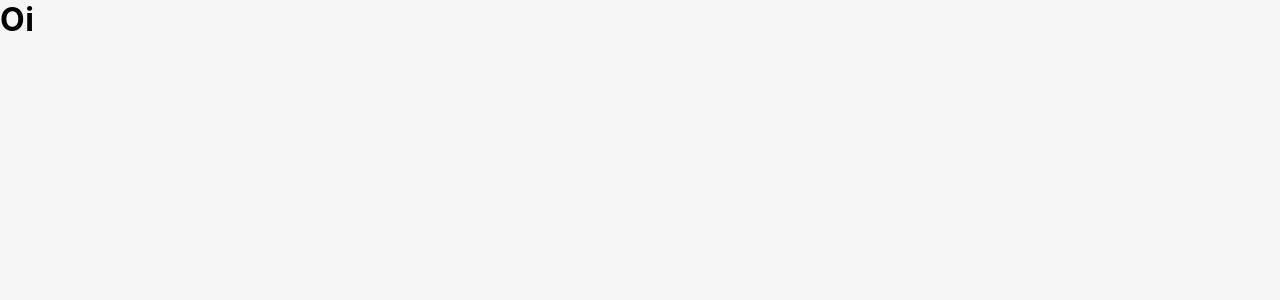
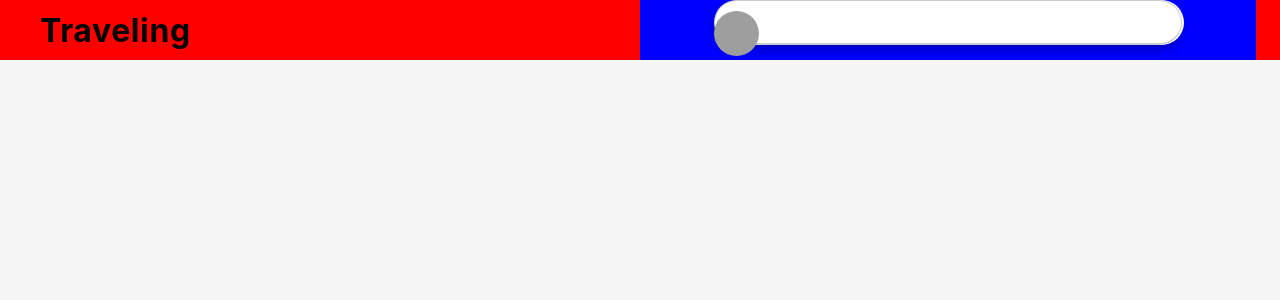
Before and after one commit to kristoferkrindges/Traveling, a React (Create React App) app: page / in a window 1280 px wide. Shown: the top 300 px of the page. Built offline with nearby package versions, Linux system fonts and the light colour scheme; grey boxes are pictures that could not be loaded.

Commit message:
create strut menu

```diff
--- a/src/Pages/Home/index.jsx
+++ b/src/Pages/Home/index.jsx
@@ -1,7 +1,12 @@
 import React from "react";
+import TopMenu from "../../components/TopMenu";
 
 function HomePage() {
-	return <h1>Oi</h1>;
+	return (
+		<>
+			<TopMenu></TopMenu>
+		</>
+	);
 }
 
 export default HomePage;
--- /dev/null
+++ b/src/components/TopMenu/index.jsx
@@ -0,0 +1,74 @@
+import React, { useState } from "react";
+import {
+	Container,
+	NavbarContainer,
+	NavLink,
+	Title,
+	SearchBar,
+	ContainerInput,
+	InputSearch,
+	TextInput,
+	IconSearch,
+	Create,
+	Profile,
+	ProfileLink,
+	Li,
+} from "./style";
+import { Link } from "react-router-dom";
+
+export default function TopMenu() {
+	const [search, setSearch] = useState();
+	const [hero, setHero] = useState(false);
+
+	function HandlerOpen() {
+		if (hero == false) {
+			setHero(true);
+		} else {
+			setHero(false);
+		}
+	}
+	return (
+		<Container>
+			<NavbarContainer>
+				<NavLink to="/">
+					<Title>Traveling</Title>
+				</NavLink>
+				<SearchBar>
+					<ContainerInput>
+						<TextInput>
+							<IconSearch />
+						</TextInput>
+						<InputSearch
+							type="text"
+							placeholder=""
+							value={search}
+							onChange={(e) => {
+								setSearch(e.target.value);
+							}}
+						/>
+						<Create>
+							<Profile>
+								<img
+									onClick={HandlerOpen}
+									src={
+										"https://upload.wikimedia.org/wikipedia/commons/7/7c/Profile_avatar_placeholder_large.png?20150327203541"
+									}
+									alt=""
+								/>
+								<ProfileLink
+									style={hero ? { display: "block" } : { display: "none" }}
+								>
+									<Li>
+										<Link to="/">
+											<IconSearch></IconSearch> Perfil
+										</Link>
+									</Li>
+								</ProfileLink>
+							</Profile>
+						</Create>
+					</ContainerInput>
+				</SearchBar>
+			</NavbarContainer>
+		</Container>
+	);
+}
--- /dev/null
+++ b/src/components/TopMenu/style.js
@@ -0,0 +1,170 @@
+import styled from "styled-components";
+import { NavLink as Link } from "react-router-dom";
+import { IoSearch } from "react-icons/io5";
+
+export const IconSearch = styled(IoSearch)`
+	width: 20px;
+	height: 20px;
+	stroke: ${({ theme }) => theme.text};
+	cursor: pointer;
+	&:hover {
+		opacity: 0.5;
+	}
+`;
+
+export const Container = styled.div`
+	background-color: ${({ theme }) => theme.container};
+	height: 60px;
+	display: flex;
+	justify-content: center;
+	align-items: center;
+	font-size: 1rem;
+	/* position: sticky; */
+	z-index: 10;
+	/* padding: 0.5rem calc((100vw - 1000px) / 2); */
+
+	@media screen and (max-width: 960px) {
+		transition: 0.8s all ease;
+	}
+`;
+
+export const NavbarContainer = styled.div`
+	display: flex;
+	justify-content: space-between;
+	height: 60px;
+	z-index: 1;
+	width: 100%;
+	padding: 0 24px;
+	max-width: 1600px;
+	background-color: red;
+`;
+
+export const NavLink = styled(Link)`
+	display: flex;
+	align-items: center;
+	text-decoration: none;
+	padding: 0 1rem;
+	height: 100%;
+	cursor: pointer;
+	font-weight: bold;
+`;
+
+export const Title = styled.h1`
+	color: ${({ theme }) => theme.text};
+	&.hover {
+		color: whitesmoke;
+	}
+`;
+
+export const SearchBar = styled.div`
+	display: flex;
+	align-items: center;
+	padding: 0 1rem;
+	justify-content: center;
+	height: 100%;
+	background-color: blue;
+	width: 50%;
+`;
+
+export const ContainerInput = styled.div`
+	position: relative;
+	height: 45px;
+	width: 80%;
+	font-size: 100%;
+	background-color: rgba(0, 0, 0, 0.2);
+	margin: auto;
+	box-shadow: 0 5px 10px rgba(0, 0, 0, 0.25);
+	border-radius: 25px;
+	transition: all 0.3s ease;
+	margin-bottom: 5%;
+`;
+
+export const InputSearch = styled.input`
+	position: absolute;
+	height: 45px;
+	width: 100%;
+	border-radius: 25px;
+	background: #fff;
+	outline: none;
+	padding-left: 20px;
+	font-size: 1em;
+	color: black;
+	transition: background-color 0.5s ease-in;
+	padding-left: 15px;
+	border: 1px solid #ccc;
+	border-bottom-width: 2px;
+	transition: all 0.3s ease;
+	@media (max-width: 580px) {
+		font-size: 0.9em;
+	}
+	@media (max-width: 545px) {
+		font-size: 0.8em;
+	}
+	@media (max-width: 520px) {
+		font-size: 0.7em;
+	}
+	&:focus {
+		background-color: rgba(0, 0, 0, 0.1);
+		color: #fff;
+	}
+`;
+
+export const TextInput = styled.h3`
+	position: absolute;
+	right: -2px;
+	top: 0;
+	width: 50px;
+	background-color: ${({ theme }) => theme.container};
+	height: 100%;
+	border-radius: 0 25px 25px 0;
+	text-align: center;
+	line-height: 50px;
+	color: ${({ theme }) => theme.text};
+	font-size: 20px;
+`;
+
+export const Create = styled.div``;
+export const Profile = styled.div`
+	position: relative;
+	margin-right: 85%;
+	img {
+		width: 45px;
+		height: 45px;
+		border-radius: 50%;
+		object-fit: cover;
+		cursor: pointer;
+		margin-top: 15%;
+		margin-right: 35%;
+		/* margin-left: 5%; */
+	}
+`;
+
+export const ProfileLink = styled.ul`
+	position: absolute;
+	top: calc(100% + 10px);
+	right: 0;
+	background: ${({ theme }) => theme.navbar};
+	padding: 10px 0;
+	box-shadow: 4px 4px 16px rgba(0, 0, 0, 0.1);
+	border-radius: 10px;
+	width: 160px;
+	opacity: 1;
+	/* pointer-events: none; */
+	transition: all 0.3s ease;
+`;
+
+export const Li = styled.li`
+	& a {
+		padding: 10px 16px;
+		display: flex;
+		grid-gap: 10px;
+		font-size: 14px;
+		color: white;
+		align-items: center;
+		transition: all 0.3s ease;
+		cursor: pointer;
+	}
+	& a:hover {
+		background: ${({ theme }) => theme.buttons};
+	}
+`;
--- a/src/styles/theme.js
+++ b/src/styles/theme.js
@@ -1,26 +1,10 @@
 export const lightTheme = {
-	bg: "rgb(255,255,255)",
-	bgAlpha: "rgba(250,250,250,.3)",
-	bg2: "rgb(245,245,245)",
-	bg3: "rgb(230,230,230)",
+	container: "white",
+	background: "whitesmoke",
 	text: "black",
-	primary: "rgb(52, 131, 235)",
-	navbar: "#113447",
-	background: "whitesmoke",
-	title: "#fc4c35",
-	buttons: "#00A3FF",
-	buttons_hover: "rgba(37, 108, 225, 0.7)",
 };
 export const darkTheme = {
-	bg: "black",
-	bgAlpha: "rgba(0,0,0,.3)",
-	bg2: "rgb(30,30,30)",
-	bg3: "rgb(50,50,50)",
+	container: "black",
+	background: "whitesmoke",
 	text: "white",
-	title: "#fc4c35",
-	primary: "rgb(52, 131, 235)",
-	navbar: "#113447",
-	background: "#242323",
-	buttons: "#00A3FF",
-	buttons_hover: "rgba(37, 108, 225, 0.7)",
 };
--- a/src/styles/variables.js
+++ b/src/styles/variables.js
@@ -1,4 +1,9 @@
 import { css } from "styled-components";
+
+export const font = {
+	700: `2rem`,
+	500: `1rem`,
+};
 
 export const v = {
 	sidebarWidth: `300px`,
```
